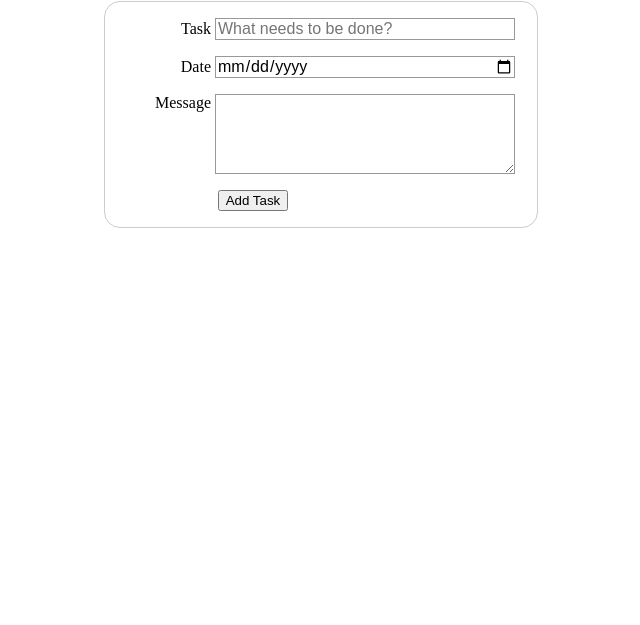
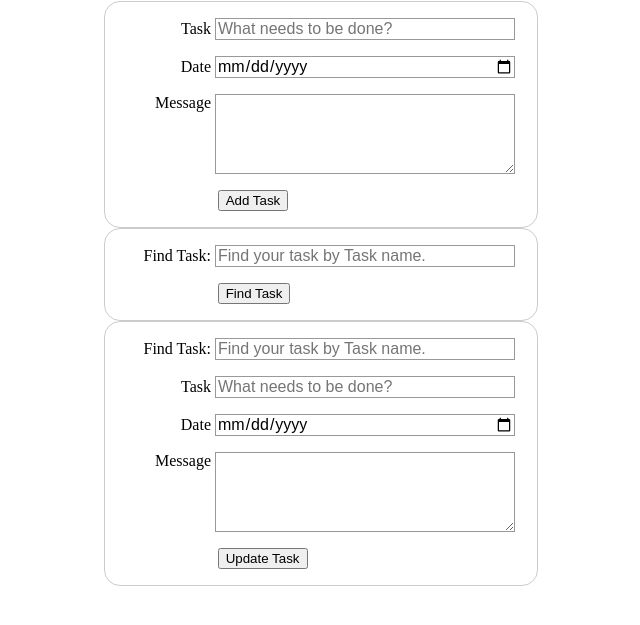
Before and after one commit to AkshayIyer12/todoApp, a website: page index.html in a window 1280 px wide. Shown: the part 79-704 px from the top of the page, without its empty margins (319-959 px from the left). Drawn offline with Linux system fonts and the light colour scheme.

Commit message:
Add layout for find task & update task

```diff
--- a/index.html
+++ b/index.html
@@ -9,7 +9,7 @@
 </head>
 <body onload="onload();">
     <h1>Todo App</h1>
-<div id=form>
+<div id="form">
     <div>
         <label for="tname">Task</label>
         <input type="text" id="tname" placeholder="What needs to be done?" required>
@@ -26,7 +26,36 @@
   		<button type="submit" id="button" onclick="createTask()">Add Task</button>
 	</div>
 </div>
-
+<div id="form" class="find">
+    <div>
+        <label for="tname">Find Task: </label>
+        <input type="text" id="ftname" placeholder="Find your task by Task name.">
+    </div>
+    <div class="button">
+        <button type="submit" id="button" onclick="findTask()">Find Task</button>
+    </div>
+</div>
+<div id="form" class="update">
+    <div>
+        <label for="tname">Find Task: </label>
+        <input type="text" id="uftname" placeholder="Find your task by Task name.">
+    </div>
+    <div>
+        <label for="tname">Task</label>
+        <input type="text" id="utname" placeholder="What needs to be done?" required>
+    </div>
+    <div>
+        <label for="date">Date</label>
+        <input type="date" id="utdate" required>
+    </div>
+    <div>
+        <label for="msg">Message</label>
+        <textarea id="utdesc"></textarea>
+    </div>
+    <div class="button">
+        <button type="submit" id="button" onclick="updateTask()">Update Task</button>
+    </div>
+</div>
 <script type="text/javascript" src="js/todo.js"></script>
 </body>
 </html>
```
